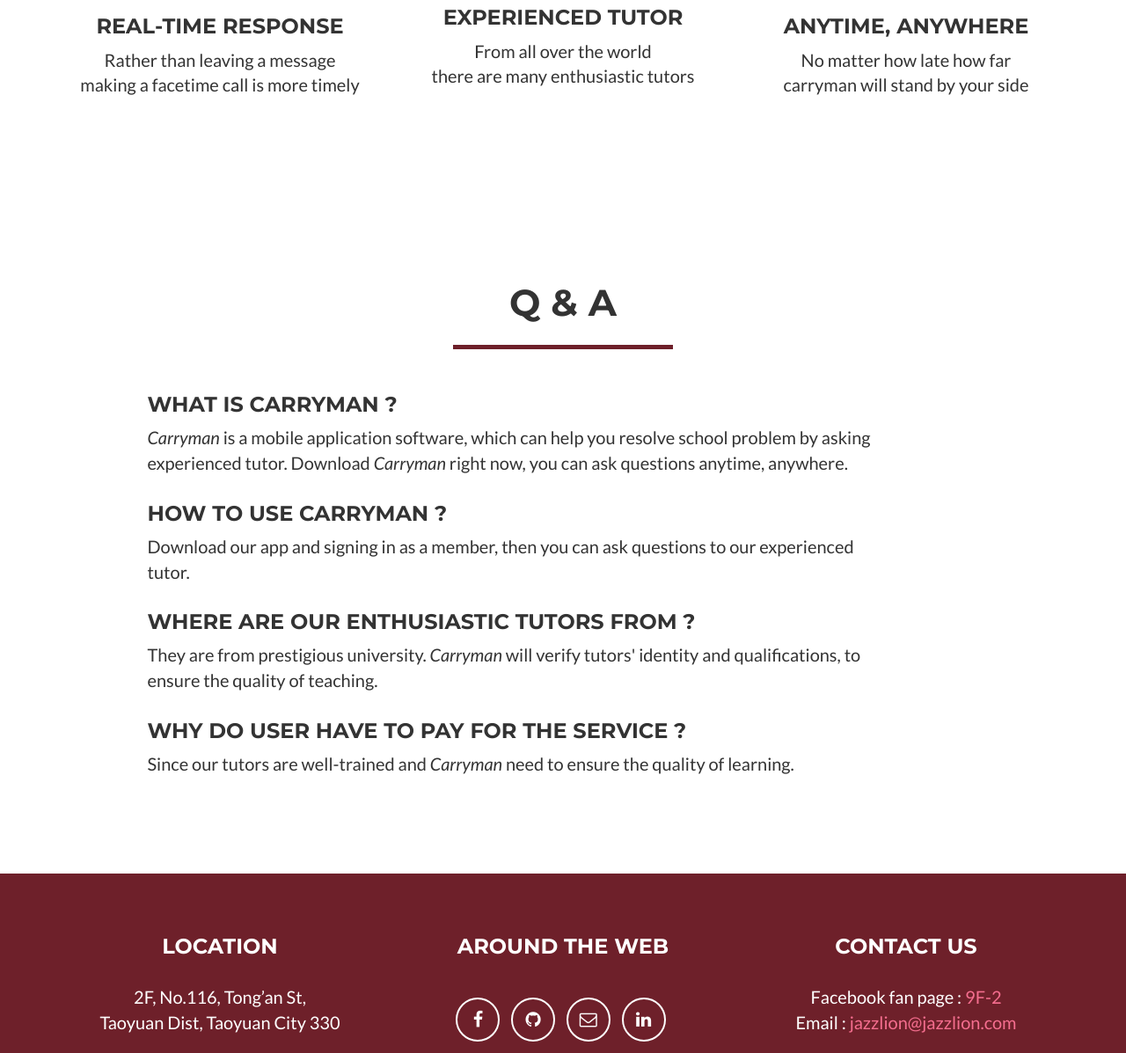
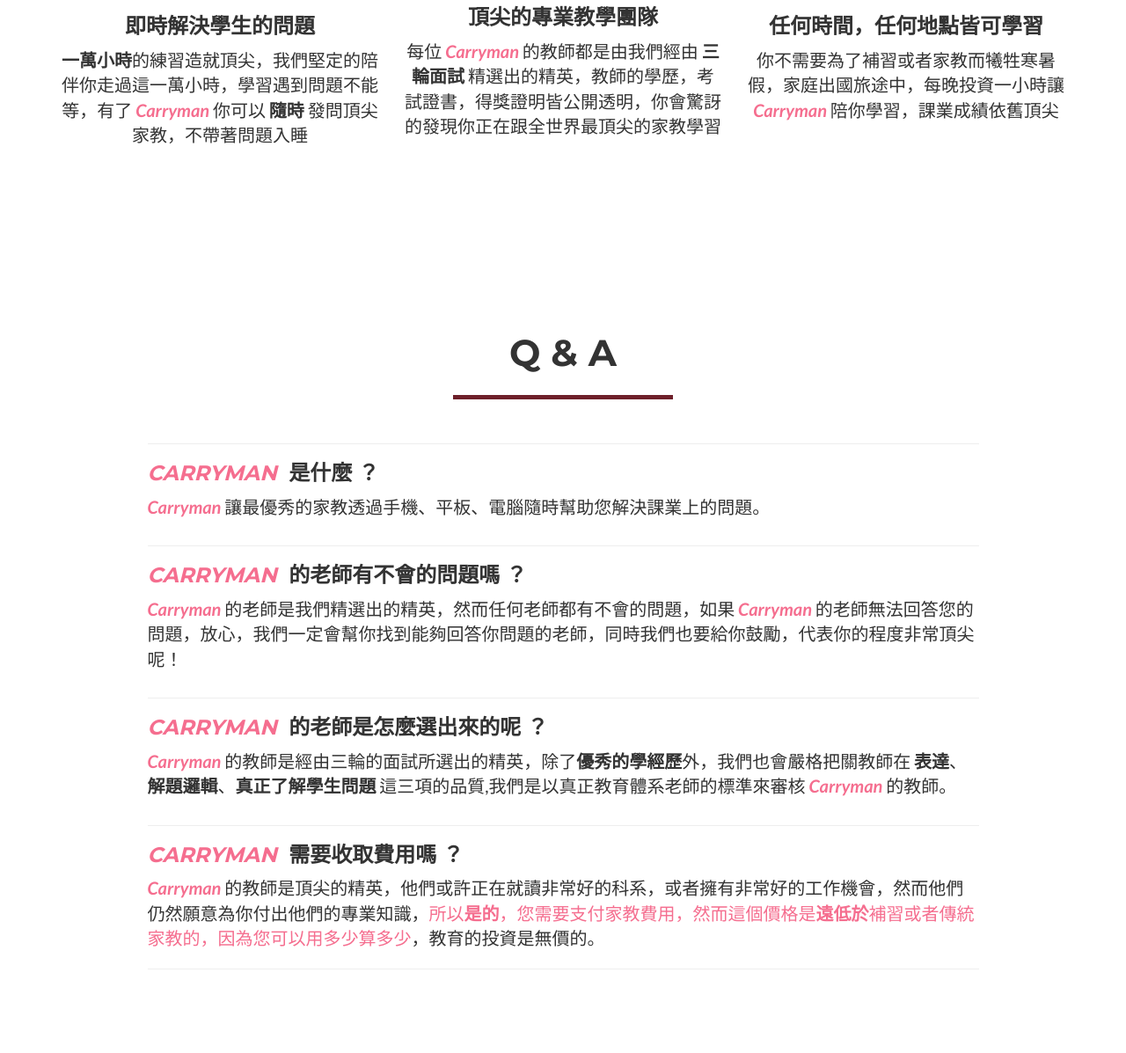
Before and after one commit to carrymanTW/carrymanTW.github.io, a website: page index.html in a window 1280 px wide. Shown: the part 1522-2719 px from the top of the page at 88% size. Drawn offline with nearby package versions, Linux system fonts and the light colour scheme.

Commit message:
:sparkles: Translate to Chinese

```diff
--- a/css/custom.css
+++ b/css/custom.css
@@ -22,6 +22,10 @@
   color: #f56e8f;
 }
 
+.carryman {
+  color: #f56e8f;
+}
+
 .vcenter {
   display: inline-block !important;
   vertical-align: middle !important;
--- a/index.html
+++ b/index.html
@@ -161,7 +161,7 @@
                     <h3>每天 17 分鐘，不帶著問題入睡</h3>
                     <hr>
                     <p><i class="fa fa-camera fa-fw" aria-hidden="true"></i>&nbsp;&nbsp;隨手拍下學習中遇到的問題</p>
-                    <p><i class="fa fa-question-circle fa-fw" aria-hidden="true"></i>&nbsp;&nbsp;發問 Carryman 頂尖家教 </p>
+                    <p><i class="fa fa-question-circle fa-fw" aria-hidden="true"></i>&nbsp;&nbsp;發問 <strong><i class="carryman"> Carryman </i></strong>頂尖家教 </p>
                     <p><i class="fa fa-bolt fa-fw" aria-hidden="true"></i>&nbsp;&nbsp;稍等家教老師解題</p>
                     <p><i class="fa fa-pencil fa-fw" aria-hidden="true"></i>&nbsp;&nbsp;利用直播以及共同白板輕鬆解決問題</p>
                     <p><i class="fa fa-check-circle fa-fw" aria-hidden="true"></i>&nbsp;&nbsp;問題解決</p>
@@ -176,21 +176,18 @@
             <div class="row text-center">
                 <div class="col-sm-4 portfolio-item">
                     <img src="img/portfolio/response.png" class="img-responsive" alt="response">
-                    <h3>Real-time Response</h3>
-                    <p>Rather than leaving a message
-                    	<br>making a facetime call is more timely</p>
+                    <h3>即時解決學生的問題</h3>
+                    <p><strong>一萬小時</strong>的練習造就頂尖，我們堅定的陪伴你走過這一萬小時，學習遇到問題不能等，有了 <strong><i class="carryman"> Carryman </i></strong> 你可以 <strong>隨時</strong> 發問頂尖家教，不帶著問題入睡</p>
                 </div>
                 <div class="col-sm-4 portfolio-item">
                     <img src="img/portfolio/tutor.png" class="img-responsive" alt="tutor">
-                    <h3>Experienced Tutor</h3>
-                    <p>From all over the world
-                        <br>there are many enthusiastic tutors</p>
+                    <h3>頂尖的專業教學團隊</h3>
+                    <p>每位 <strong><i class="carryman"> Carryman </i></strong> 的教師都是由我們經由 <strong>三輪面試</strong> 精選出的精英，教師的學歷，考試證書，得獎證明皆公開透明，你會驚訝的發現你正在跟全世界最頂尖的家教學習</p>
                 </div>
                 <div class="col-sm-4 portfolio-item">
                     <img src="img/portfolio/any.png" class="img-responsive" alt="any">
-                    <h3>Anytime, Anywhere</h3>
-                    <p>No matter how late how far
-                        <br>carryman will stand by your side</p>
+                    <h3>任何時間，任何地點皆可學習</h3>
+                    <p>你不需要為了補習或者家教而犧牲寒暑假，家庭出國旅途中，每晚投資一小時讓 <strong><i class="carryman"> Carryman </i></strong> 陪你學習，課業成績依舊頂尖</p>
                 </div>
             </div>
         </div>
@@ -206,21 +203,26 @@
                 </div>
             </div>
             <div class="row">
-                <div class="col-lg-9 col-md-offset-1">
-                	<h3>What is Carryman ?</h3>
-                    <p><i>Carryman</i> is a mobile application software, which can help you resolve school problem by asking experienced tutor. Download <i>Carryman</i> right now, you can ask questions anytime, anywhere.</p>
+                <div class="col-lg-10 col-md-offset-1">
+                  <hr>
+                  <h3><i class="carryman">Carryman </i>&nbsp;是什麼 ？</h3>
+                  <p><strong><i class="carryman"> Carryman </i></strong> 讓最優秀的家教透過手機、平板、電腦隨時幫助您解決課業上的問題。</p>
                 </div>
-                <div class="col-lg-9 col-md-offset-1">
-                    <h3>How to use Carryman ?</h3>
-                    <p>Download our app and signing in as a member, then you can ask questions to our experienced tutor.</p>
+                <div class="col-lg-10 col-md-offset-1">
+                  <hr>
+                  <h3><i class="carryman">Carryman </i>&nbsp;的老師有不會的問題嗎 ？</h3>
+                  <p><strong><i class="carryman">Carryman </i></strong> 的老師是我們精選出的精英，然而任何老師都有不會的問題，如果 <strong><i class="carryman"> Carryman </i></strong>的老師無法回答您的問題，放心，我們一定會幫你找到能夠回答你問題的老師，同時我們也要給你鼓勵，代表你的程度非常頂尖呢！</p>
                 </div>
-                <div class="col-lg-9 col-md-offset-1">
-                    <h3>Where are our enthusiastic tutors from ?</h3>
-                    <p>They are from prestigious university. <i>Carryman</i> will verify tutors' identity and qualifications, to ensure the quality of teaching.</p>
+                <div class="col-lg-10 col-md-offset-1">
+                  <hr>
+                  <h3><i class="carryman">Carryman </i>&nbsp;的老師是怎麼選出來的呢 ？</h3>
+                  <p><strong><i class="carryman">Carryman </i></strong> 的教師是經由三輪的面試所選出的精英，除了<strong>優秀的學經歷</strong>外，我們也會嚴格把關教師在 <strong>表達</strong>、<strong>解題邏輯</strong>、<strong>真正了解學生問題</strong> 這三項的品質,我們是以真正教育體系老師的標準來審核 <strong><i class="carryman"> Carryman </i></strong> 的教師。</p>
                 </div>
-                <div class="col-lg-9 col-md-offset-1">
-                    <h3>Why do user have to pay for the service ?</h3>
-                    <p>Since our tutors are well-trained and <i>Carryman</i> need to ensure the quality of learning.</p>
+                <div class="col-lg-10 col-md-offset-1">
+                  <hr>
+                  <h3><i class="carryman">Carryman </i>&nbsp;需要收取費用嗎 ？</h3>
+                  <p><strong><i class="carryman">Carryman </i></strong>的教師是頂尖的精英，他們或許正在就讀非常好的科系，或者擁有非常好的工作機會，然而他們仍然願意為你付出他們的專業知識，<span class="carryman">所以<strong>是的</strong>，您需要支付家教費用，然而這個價格是<strong>遠低於</strong>補習或者傳統家教的，因為您可以用多少算多少</span>，教育的投資是無價的。</span></p>
+                  <hr>
                 </div>
             </div>
         </div>
```
